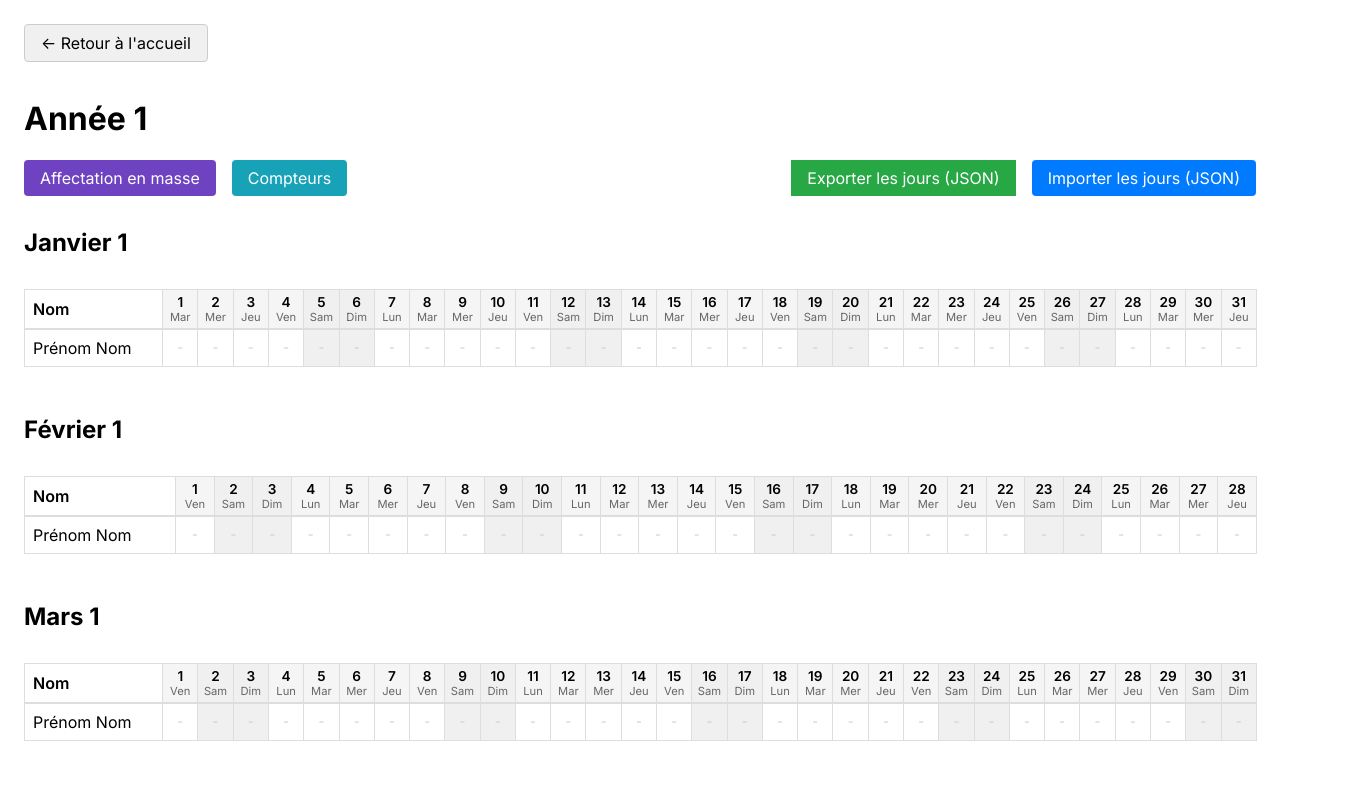
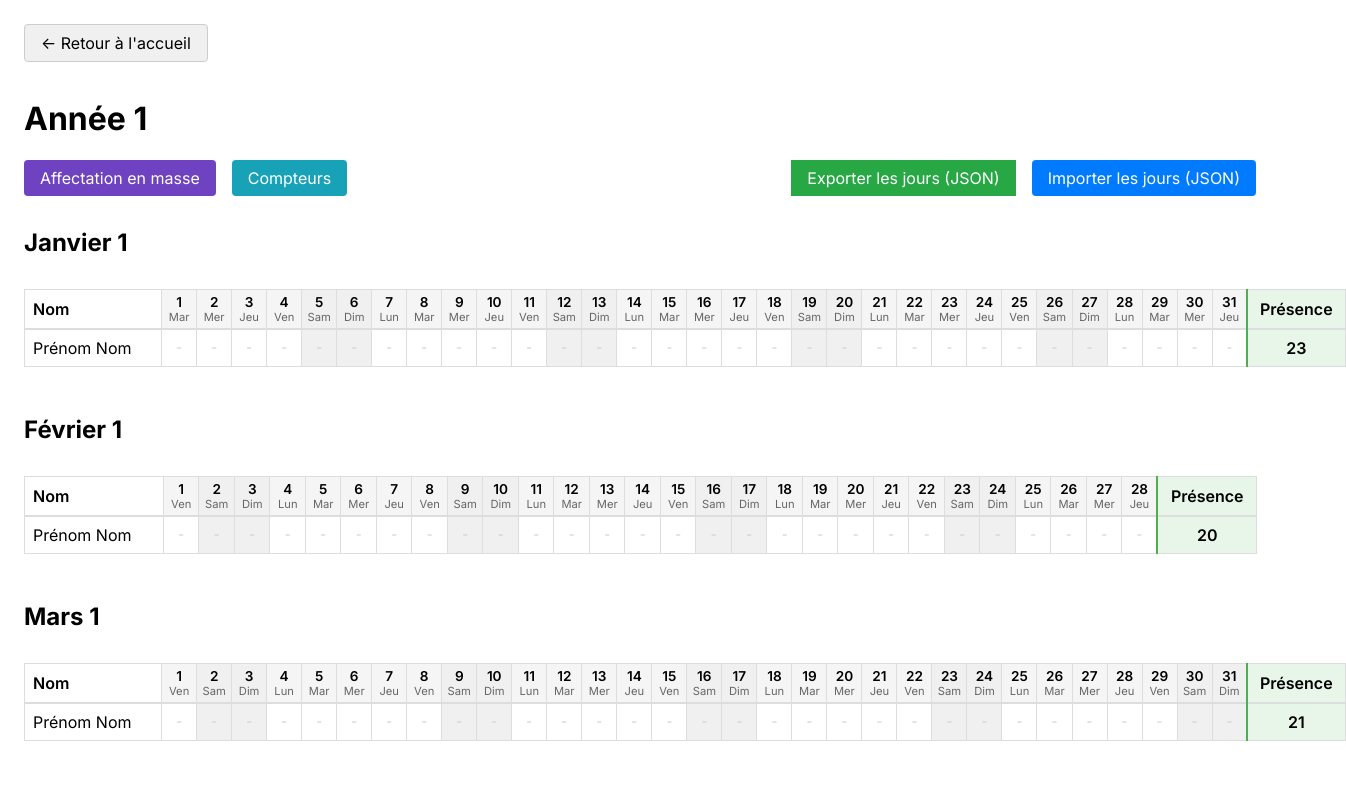
Before and after one commit to mathieupouvreau/suivi-temps, a Vue app: page /#/annee/1 in a window 1280 px wide. Shown: the top 791 px of the page, 1346 px wide, since content can reach past the window. Built offline with nearby package versions, Linux system fonts and the light colour scheme.

Commit message:
compteur de mois, bug suppression année

```diff
--- a/src/assets/styles.css
+++ b/src/assets/styles.css
@@ -108,6 +108,16 @@ button {
   text-align: center;
   padding: 0.25rem;
   box-sizing: border-box;
+}
+
+.presence-colonne {
+  width: 5rem;
+  min-width: 5rem;
+  max-width: 5rem;
+  text-align: center;
+  font-weight: 600;
+  background-color: #e8f5e9;
+  border-left: 0.125rem solid #4caf50 !important;
 }
 
 .jour-colonne {
--- a/src/stores/annees.js
+++ b/src/stores/annees.js
@@ -1,5 +1,6 @@
 import { ref, watch } from 'vue'
 import { defineStore } from 'pinia'
+import { useJoursStore } from './jours'
 
 export const useAnneesStore = defineStore('annees', () => {
   // Charger depuis localStorage ou utiliser les valeurs par défaut
@@ -23,6 +24,9 @@ export const useAnneesStore = defineStore('annees', () => {
 
   function supprimerAnnee(annee) {
     annees.value = annees.value.filter(a => a !== annee)
+    // Supprimer aussi tous les jours de cette année du localStorage
+    const joursStore = useJoursStore()
+    joursStore.supprimerJoursAnnee(annee)
   }
 
   return { annees, ajouterAnnee, supprimerAnnee }
--- a/src/stores/jours.js
+++ b/src/stores/jours.js
@@ -45,11 +45,19 @@ export const useJoursStore = defineStore('jours', () => {
     return jours.value[annee]?.[personneId]?.[moisIndex] || {}
   }
 
+  // Supprimer tous les jours d'une année
+  function supprimerJoursAnnee(annee) {
+    if (jours.value[annee]) {
+      delete jours.value[annee]
+    }
+  }
+
   return {
     jours,
     getTypeJour,
     setTypeJour,
     clearTypeJour,
-    getJoursMois
+    getJoursMois,
+    supprimerJoursAnnee
   }
 })
--- a/src/views/AnneeView.vue
+++ b/src/views/AnneeView.vue
@@ -169,6 +169,34 @@ const compteurs = computed(() => {
   return result
 })
 
+// Calculer le nombre de jours de présence par mois pour une personne
+const getPresenceMois = (personneId, moisIndex) => {
+  let presence = 0
+  const nbJours = getJoursDansMois(moisIndex)
+
+  for (let jour = 1; jour <= nbJours; jour++) {
+    const typeId = joursStore.getTypeJour(annee.value, personneId, moisIndex, jour)
+    if (typeId) {
+      // Les types contenant "1/2" comptent pour 0.5 jour de présence (l'autre moitié étant travaillée)
+      if (typeId.includes('1/2') && !isWeekend(moisIndex, jour)) {
+        presence += 0.5
+      }
+    } else {
+      // Compter les jours sans type qui ne sont pas des weekends
+      if (!isWeekend(moisIndex, jour)) {
+        presence++
+      }
+    }
+  }
+
+  return presence
+}
+
+// Formater le nombre de jours de présence
+const formatPresence = (value) => {
+  return value % 1 === 0 ? value : value.toFixed(1)
+}
+
 </script>
 
 <template>
@@ -202,6 +230,7 @@ const compteurs = computed(() => {
               <div>{{ jour }}</div>
               <div class="nom-jour">{{ getNomJour(moisIndex, jour) }}</div>
             </th>
+            <th class="presence-colonne">Présence</th>
           </tr>
         </thead>
         <tbody>
@@ -218,6 +247,7 @@ const compteurs = computed(() => {
                 @change="(typeId) => handleTypeChange(personne.id, moisIndex, jour, typeId)"
               />
             </td>
+            <td class="presence-colonne">{{ formatPresence(getPresenceMois(personne.id, moisIndex)) }}</td>
           </tr>
         </tbody>
       </table>
```
